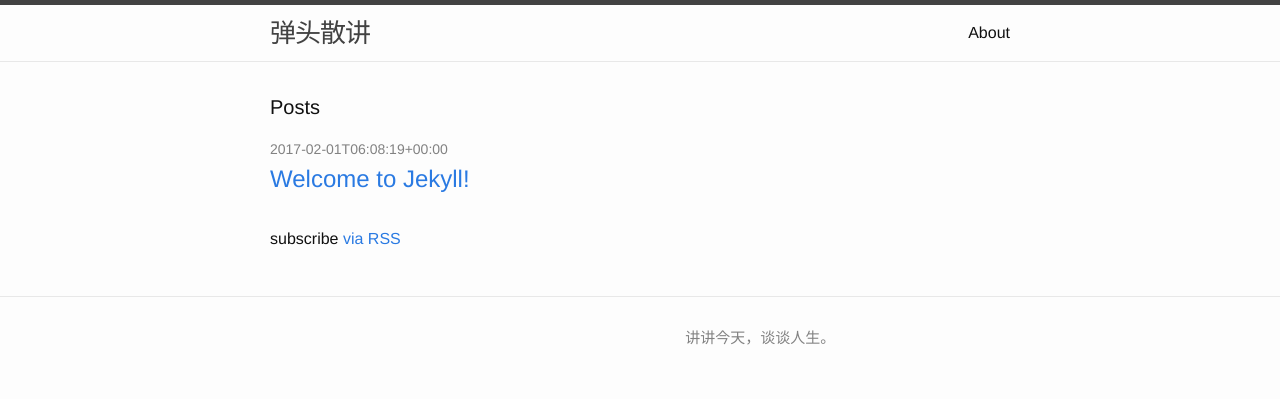
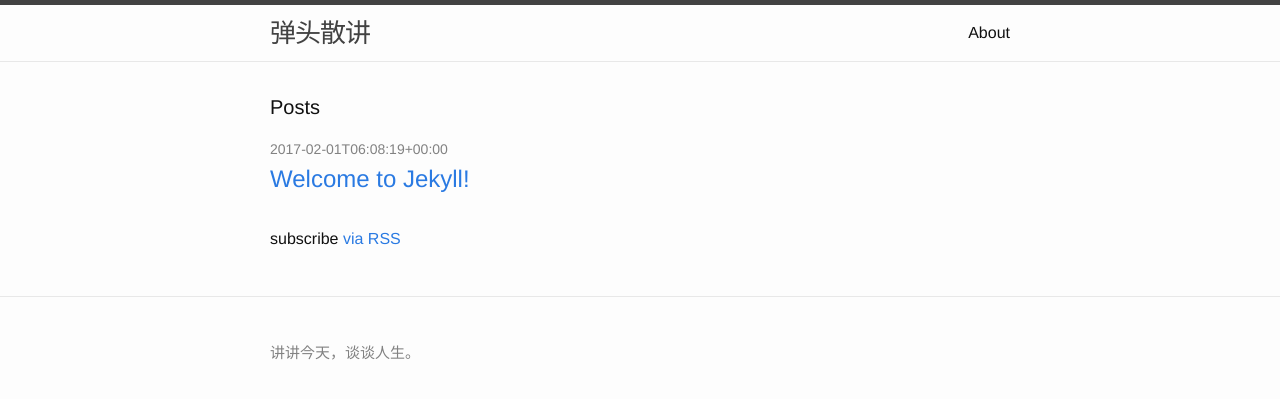
Before and after one commit to WzDTj/WzDTj.github.io, a Jekyll site: the page built from index.html, in a window 1280 px wide. Shown: the top 399 px of the page. Built offline with Jekyll 4.4.1, drawn with Linux system fonts in a browser that asks for light colours.

Commit message:
Update index.html

```diff
--- a/index.html
+++ b/index.html
@@ -76,8 +76,8 @@
     <div class="footer-col-wrapper">
       <div class="footer-col footer-col-1"></div>
       <div class="footer-col footer-col-2"></div>
-
-      <div class="footer-col footer-col-3">
+      <div class="footer-col footer-col-3"></div>
+      <div class="footer-col footer-col-4">
         <p>{{ site.description }}</p>
       </div>
 
```
